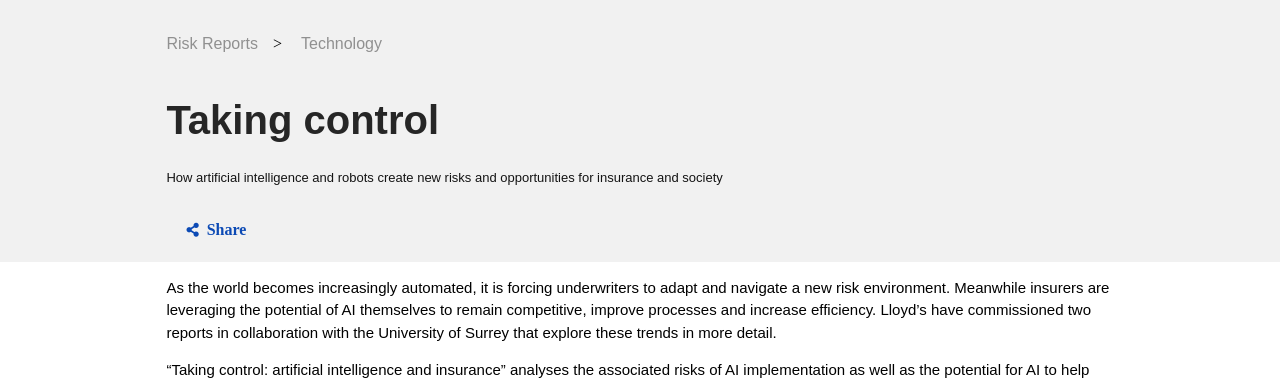
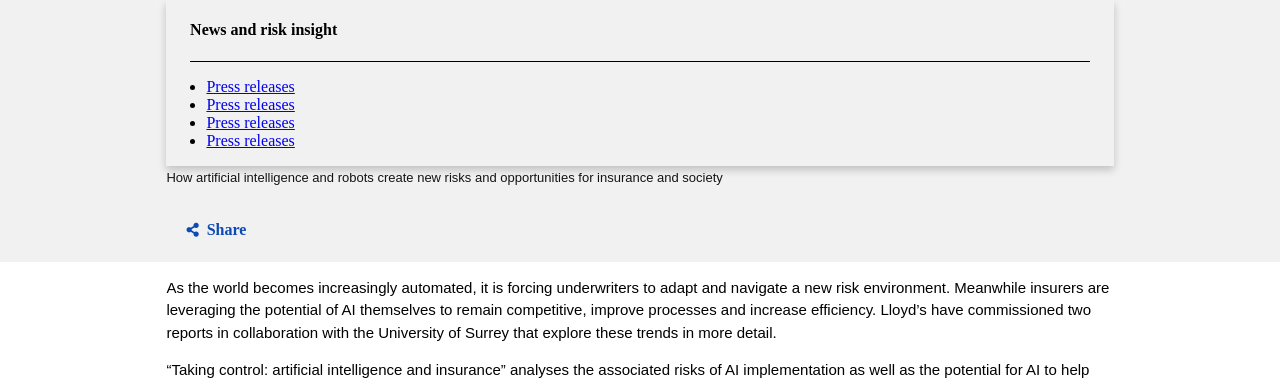
Before and after one commit to chibuikeIg/take-control-page, a PHP site: page / in a window 1280 px wide. Shown: the part 104-486 px from the top of the page. Run offline with PHP 8.4, Linux system fonts and the light colour scheme; some libraries are stand-ins or nearby versions.

Commit message:
added hover pop up to secondary nav tabs

```diff
--- a/css/main.css
+++ b/css/main.css
@@ -333,3 +333,19 @@ footer .section-fluid > ul li a:hover {
 .footnotes{
     color:#fff;
 }
+
+
+.new-risk-tab-pannel {
+
+    position: absolute;
+    width:74%;
+    background-color:#f1f1f1;
+    box-shadow: 0px 4px 8px 0px rgba(0, 0,0,0.2);
+}
+
+
+.col-12 {
+    width:95%;
+    margin: 0px auto;
+    border-bottom:1px solid #000;
+}
--- a/index.html
+++ b/index.html
@@ -43,6 +43,23 @@
                 <div class="nav-tab"><a href="https://www.lloyds.com/market-resources">Market resources</a></div>
                 <div class="nav-tab"><a href="https://www.lloyds.com/tools-and-systems">Tools and systems</a></div>
                 <div class="nav-tab"><a href="https://www.lloyds.com/lloyds-around-the-world">Lloyd's around the world</a></div>
+            </div>
+            <div class="new-risk-tab-pannel">
+               <div class="col-12">
+                   <h4>News and risk insight</h4>
+               </div>
+               <div class="grid">
+                   <div class="col-md-4">
+                       <ul>
+                           <li><a href="https://www.lloyds.com/news-and-risk-insight/press-releases">Press releases</a></li>
+                           <li><a href="https://www.lloyds.com/news-and-risk-insight/press-releases">Press releases</a></li>
+                           <li><a href="https://www.lloyds.com/news-and-risk-insight/press-releases">Press releases</a></li>
+                           <li><a href="https://www.lloyds.com/news-and-risk-insight/press-releases">Press releases</a></li>
+                       </ul>
+                   </div>
+                   <div class="col-md-4"></div>
+                   <div class="col-md-4"></div>
+               </div>
             </div>
             <!-- =========Bottom header ends here =========== -->
         </header>
```
